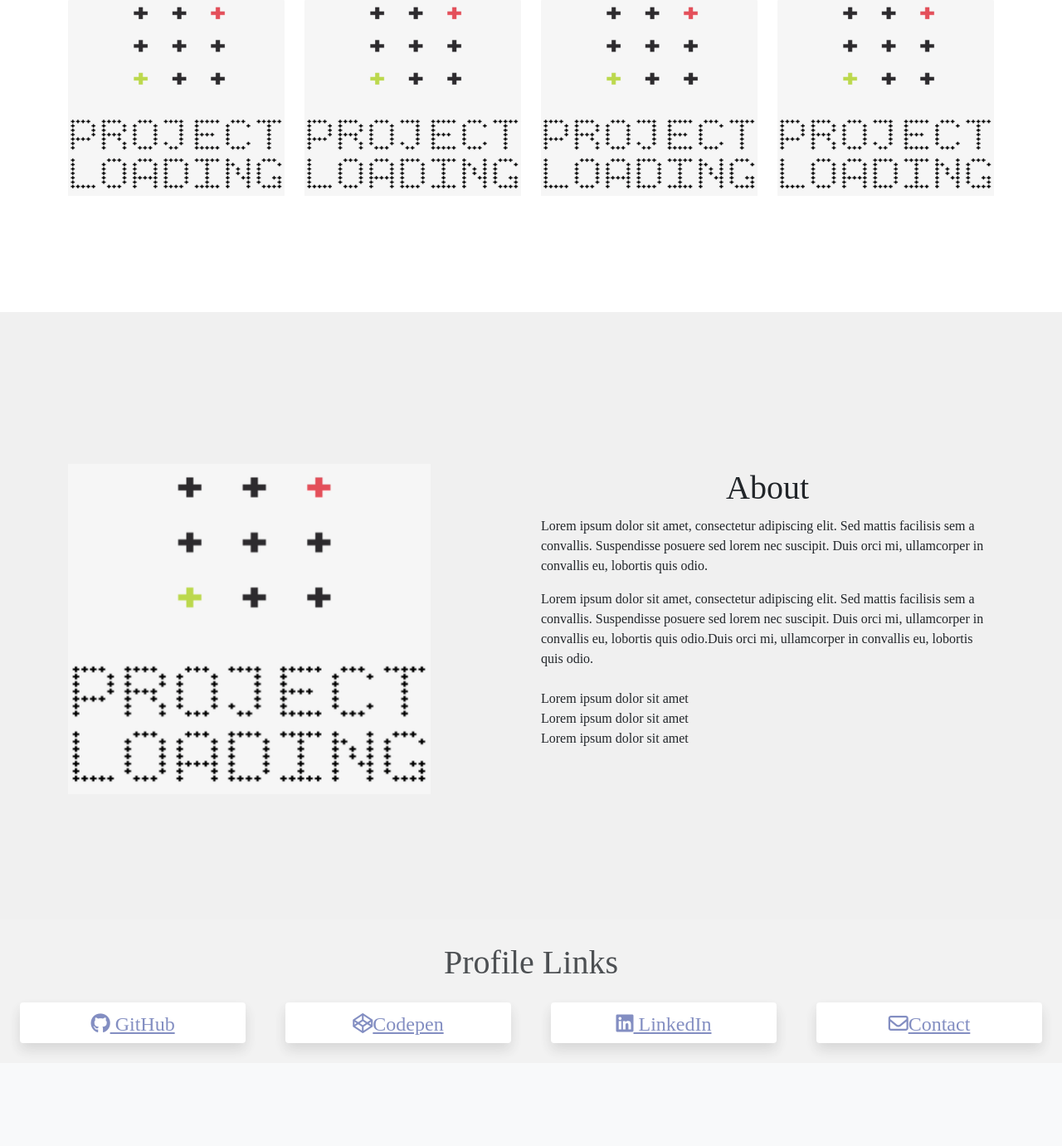
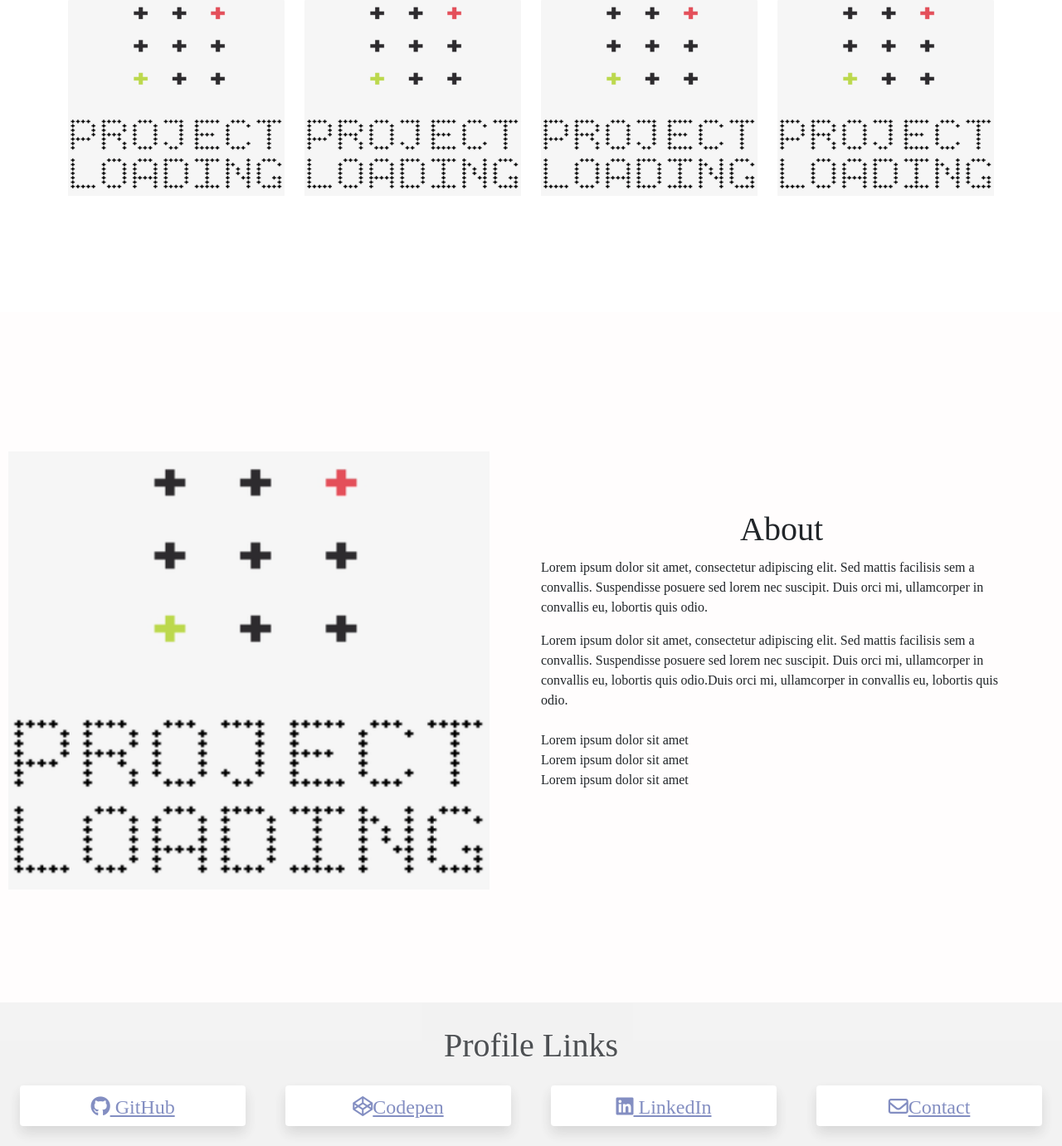
Before and after one commit to LisaHarrison08/lisaH, a PHP site: page / in a window 1280 px wide. Shown: the part 1287-2668 px from the top of the page at 83% size. Before the commit the page ends 2559 px from the top, so only its background shows below. Run offline with PHP 8.4, Linux system fonts and the light colour scheme; some libraries are stand-ins or nearby versions; some web fonts are replaced.

Commit message:
about section revised container fluid added and classes reviewed

```diff
--- a/index.html
+++ b/index.html
@@ -120,20 +120,19 @@
 
   <!-- ===== Section About ===== -->
 
-  <div class="about-section" id="about">
-
-    <div class="container">
+    <div class="container-fluid about">
       <div class="row mt-5 justify-content-between align-items-center">
-        <div class="col-xs-12 col-md-8 col-lg">
-          <figure class="profile-pic">
+        <div class="col-xs-12 col-md col-lg">
+          <figure>
             <img src="images/projectLoading2.png" alt="Image" class="img-fluid">
           </figure>
         </div>
 
-        <div class="col-xs-12 col-md-4 col-lg about-comment">
+        <div class="col-xs-12 col-md col-lg about-text">
           <h2>About</h2>
           <p> Lorem ipsum dolor sit amet, consectetur adipiscing elit. Sed mattis facilisis sem a convallis. Suspendisse
             posuere sed lorem nec suscipit. Duis orci mi, ullamcorper in convallis eu, lobortis quis odio.</p>
+
           <p class="mb-4">Lorem ipsum dolor sit amet, consectetur adipiscing elit. Sed mattis facilisis sem a convallis.
             Suspendisse posuere sed lorem nec suscipit. Duis orci mi, ullamcorper in convallis eu, lobortis quis
             odio.Duis orci mi, ullamcorper in convallis eu, lobortis quis odio.</p>
@@ -147,7 +146,7 @@
 
       </div>
     </div>
-  </div>
+
 
   <!-- ===== Section: Profile Links ===== -->
 
@@ -200,7 +199,7 @@
 
 
 
-  <!-- Popper.js, Bootstrap JS -->
+   <!-- jQuery must come first, then Popper.js, then the Bootstrap JavaScript plugins.-->
   <script src="https://cdn.jsdelivr.net/npm/@popperjs/core@2.10.2/dist/umd/popper.min.js"
     integrity="sha384-7+zCNj/IqJ95wo16oMtfsKbZ9ccEh31eOz1HGyDuCQ6wgnyJNSYdrPa03rtR1zdB"
     crossorigin="anonymous"></script>
--- a/style.css
+++ b/style.css
@@ -118,17 +118,18 @@ h1 span,
 }
 
 /* Section: About */
-.about-section{
+.about{
   margin-top: 140px;
-  background-color: rgb(240, 240, 240);
+  background-color: rgb(255, 253, 253);
   padding:10px;
 }
-.about-comment {
+.about-text {
+  padding:50px;
   margin-bottom: 180px;
 }
 
-img{
-  width: 80%;
+.img-fluid{
+  width: 100%;
   height: auto;
 }
 
```
